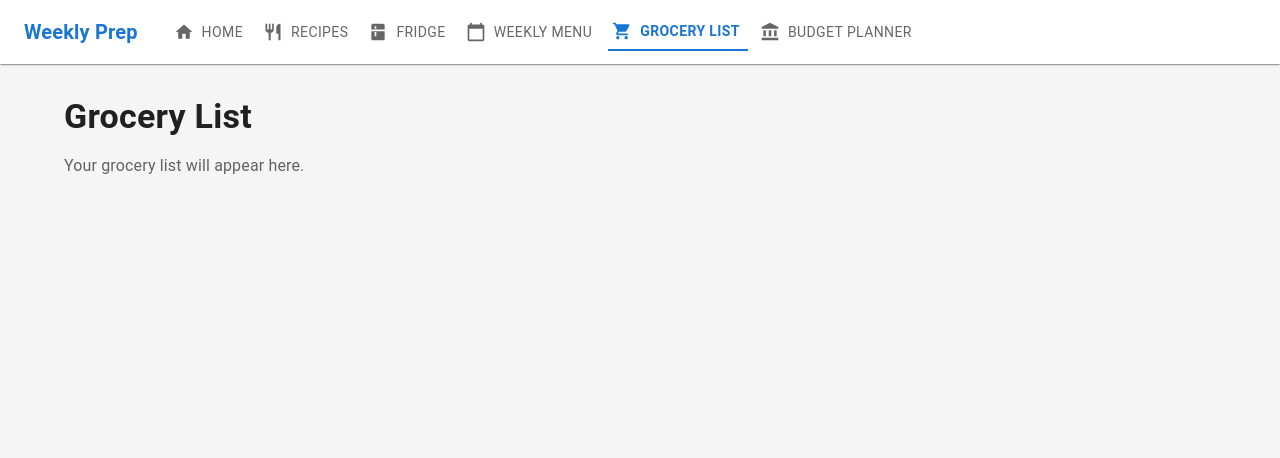
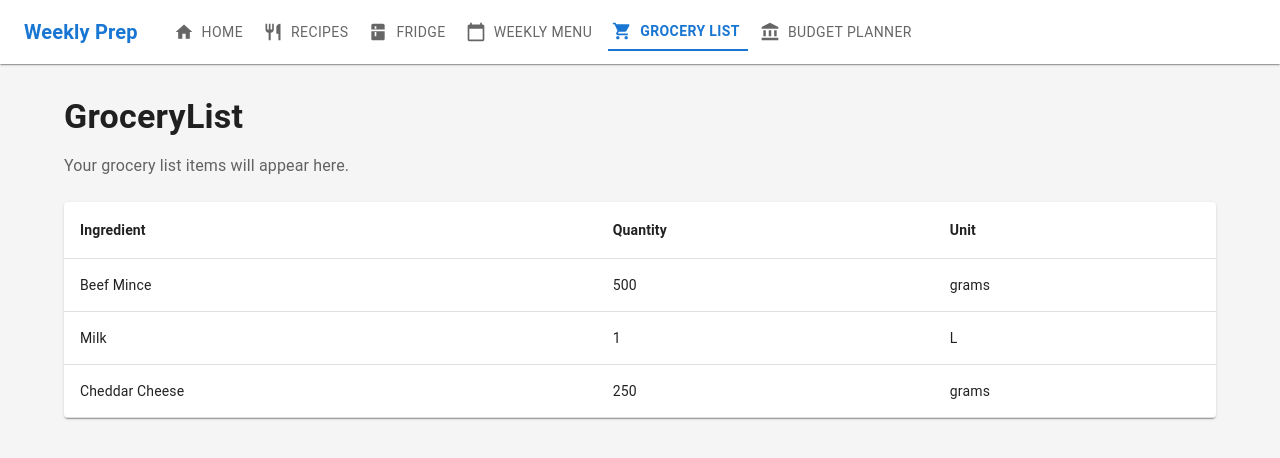
Before and after one commit to hannahmohdrawi/weekly-planner, a React (Create React App) app: page /grocery-list in a window 1280 px wide. Shown: the top 458 px of the page. Built offline with nearby package versions, Linux system fonts and the light colour scheme.

Commit message:
Adding table to grocery list page

```diff
--- a/src/pages/GroceryList/GroceryList.styles.ts
+++ b/src/pages/GroceryList/GroceryList.styles.ts
@@ -8,3 +8,16 @@ export const title: SxProps<Theme> = {
   fontWeight: 'bold',
   mb: 2,
 };
+
+export const subtitle: SxProps<Theme> = {
+  mb: 3,
+};
+
+export const tablePaper: SxProps<Theme> = {
+  width: '100%',
+  overflow: 'hidden',
+};
+
+export const tableHeadCell: SxProps<Theme> = {
+  fontWeight: 'bold',
+};
--- a/src/pages/GroceryList/GroceryList.tsx
+++ b/src/pages/GroceryList/GroceryList.tsx
@@ -1,16 +1,59 @@
 import React from 'react';
-import { Container, Typography } from '@mui/material';
+import {
+  Container,
+  Typography,
+  Paper,
+  Table,
+  TableBody,
+  TableCell,
+  TableContainer,
+  TableHead,
+  TableRow,
+} from '@mui/material';
 import * as styles from './GroceryList.styles';
 
+interface GroceryListItem {
+  ingredient: string;
+  quantity: number;
+  unit: string;
+}
+
 const GroceryList: React.FC = () => {
+  const items: GroceryListItem[] = [
+    { ingredient: 'Beef Mince', quantity: 500, unit: 'grams' },
+    { ingredient: 'Milk', quantity: 1, unit: 'L' },
+    { ingredient: 'Cheddar Cheese', quantity: 250, unit: 'grams' },
+  ];
+
   return (
     <Container maxWidth="lg" sx={styles.container}>
       <Typography variant="h4" component="h1" sx={styles.title}>
-        Grocery List
+        GroceryList
       </Typography>
-      <Typography variant="body1" color="text.secondary">
-        Your grocery list will appear here.
+      <Typography variant="body1" color="text.secondary" sx={styles.subtitle}>
+        Your grocery list items will appear here.
       </Typography>
+
+      <TableContainer component={Paper} sx={styles.tablePaper}>
+        <Table aria-label="grocery items table">
+          <TableHead>
+            <TableRow>
+              <TableCell sx={styles.tableHeadCell}>Ingredient</TableCell>
+              <TableCell sx={styles.tableHeadCell}>Quantity</TableCell>
+              <TableCell sx={styles.tableHeadCell}>Unit</TableCell>
+            </TableRow>
+          </TableHead>
+          <TableBody>
+            {items.map((row) => (
+              <TableRow key={row.ingredient}>
+                <TableCell>{row.ingredient}</TableCell>
+                <TableCell>{row.quantity}</TableCell>
+                <TableCell>{row.unit}</TableCell>
+              </TableRow>
+            ))}
+          </TableBody>
+        </Table>
+      </TableContainer>
     </Container>
   );
 };
--- a/src/pages/Recipes/Recipes.tsx
+++ b/src/pages/Recipes/Recipes.tsx
@@ -99,7 +99,7 @@ const Recipes: React.FC = () => {
               .filter(recipe => recipe.isFavorite)
               .map((recipe) => (
                 <Grid item xs={6} sm={4} md={3} key={`fav-${recipe.id}`}>
-                  <Card sx={{ ...styles.card, height: 200 }}>
+                  <Card sx={{ ...styles.card }}>
                     <CardContent sx={{ ...styles.cardContent, p: 1.5, pb: 5 }}>
                       <Typography variant="subtitle2" sx={{ ...styles.cardTitle, fontSize: 16 }}>
                         {recipe.title}
```
